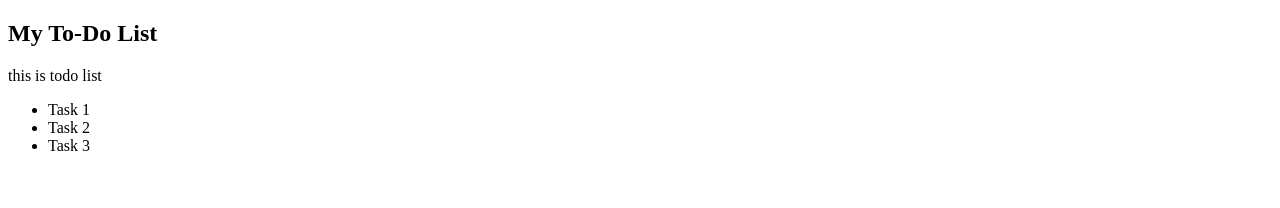
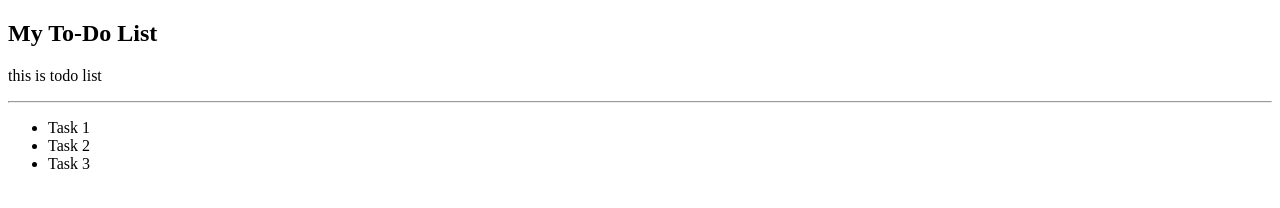
Before and after one commit to sunilt808/vgitp1, a plain HTML site: page index.html in a window 1280 px wide. Drawn offline with Linux system fonts and the light colour scheme.

Commit message:
added hr

```diff
--- a/index.html
+++ b/index.html
@@ -5,7 +5,7 @@
 </head>
 <body>
     <h2>My To-Do List</h2>
-    <p> this is todo list</p>  <ul>
+    <p> this is todo list</p> <hr>  <ul>
         <li>Task 1</li>
         <li>Task 2</li>
         <li>Task 3</li>
```
